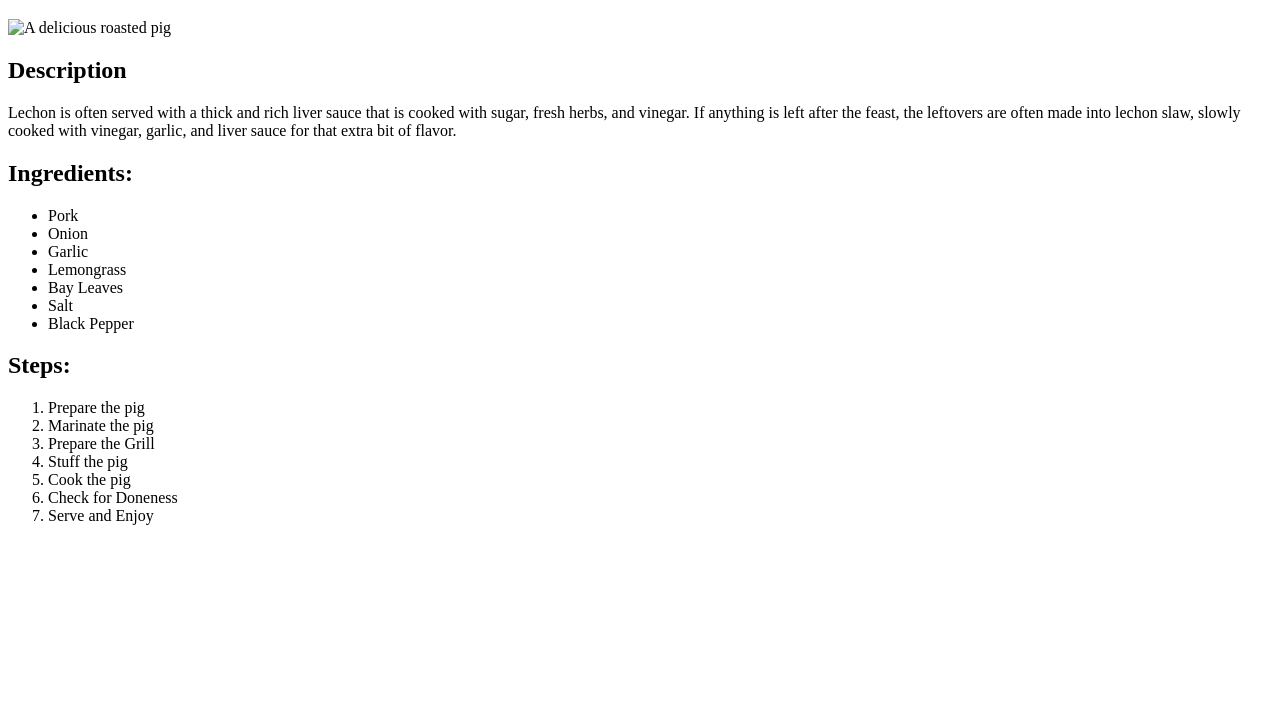
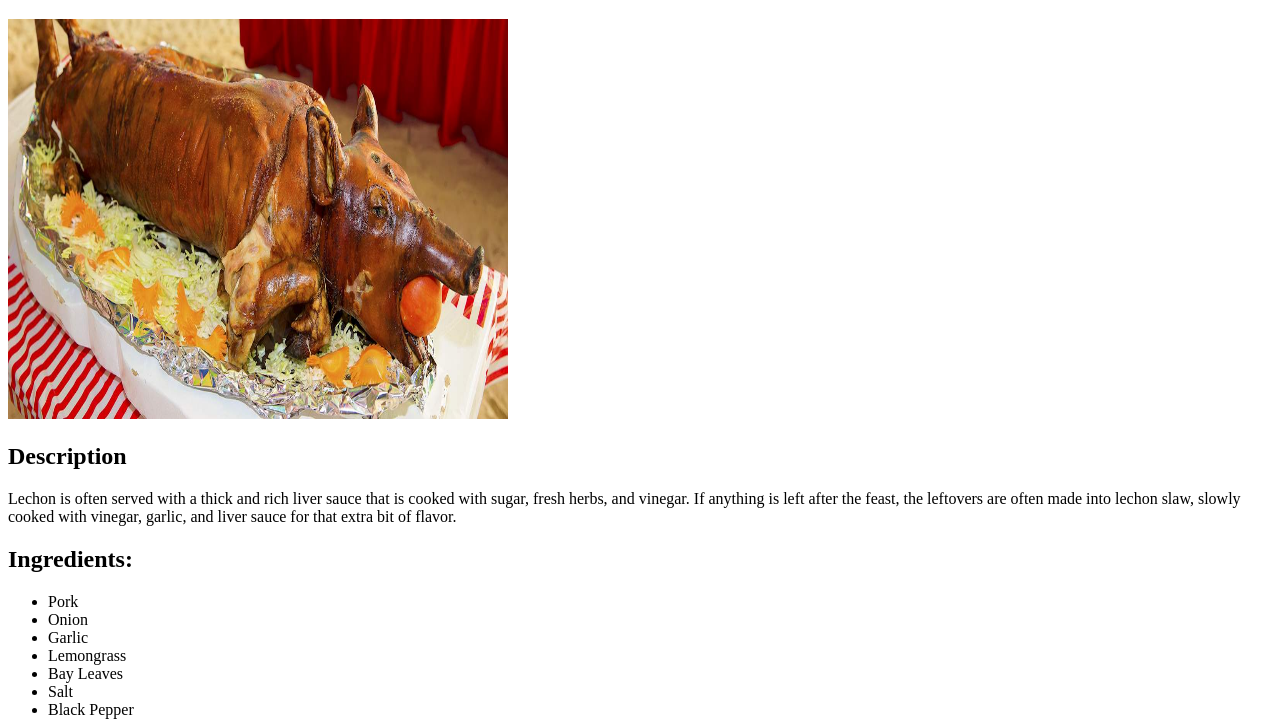
Before and after one commit to jjurelvalenzuela/odin-recipes, a plain HTML site: page recipes/lechon_baboy.html in a window 1280 px wide. Shown: the part 87-808 px from the top of the page. Drawn offline with Linux system fonts and the light colour scheme.

Commit message:
Fix image

```diff
--- a/recipes/lechon_baboy.html
+++ b/recipes/lechon_baboy.html
@@ -9,7 +9,7 @@
     <a href="../index.html">Home</a>
     <h1>Lechon Baboy Recipe</h1>
     <img
-      src="./images/lechon_baboy.jpg"
+      src="/images/lechon_baboy.jpg"
       alt="A delicious roasted pig"
       height="400px"
       width="500px"
```
Also changed, not shown: index.html (+1 -1 lines).
